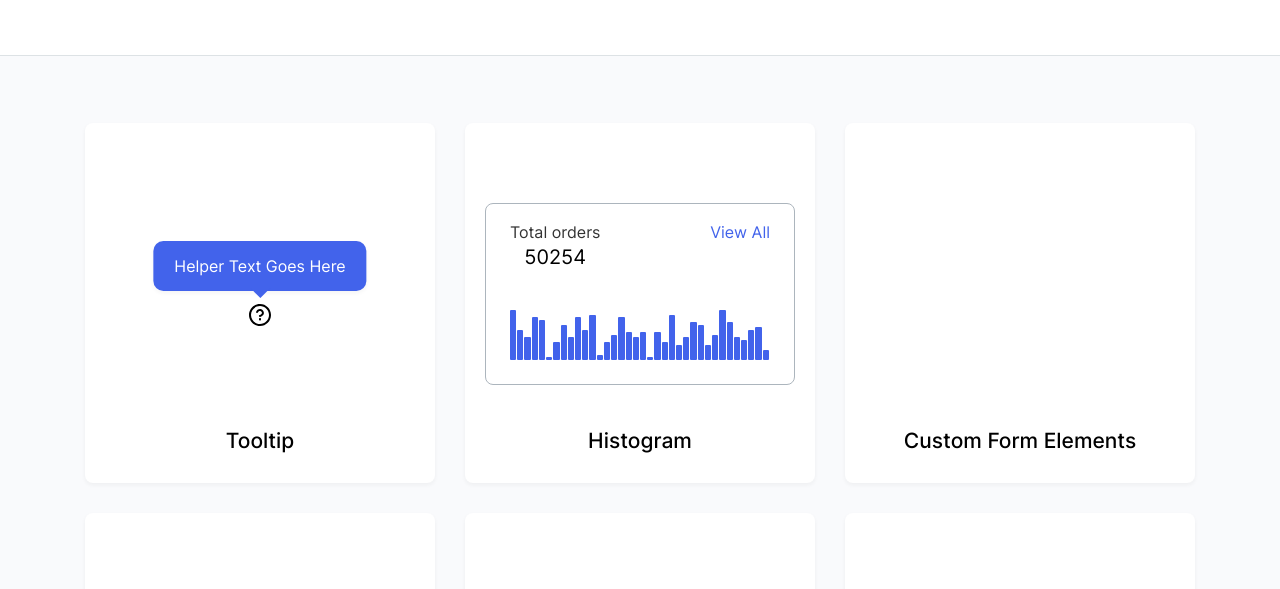
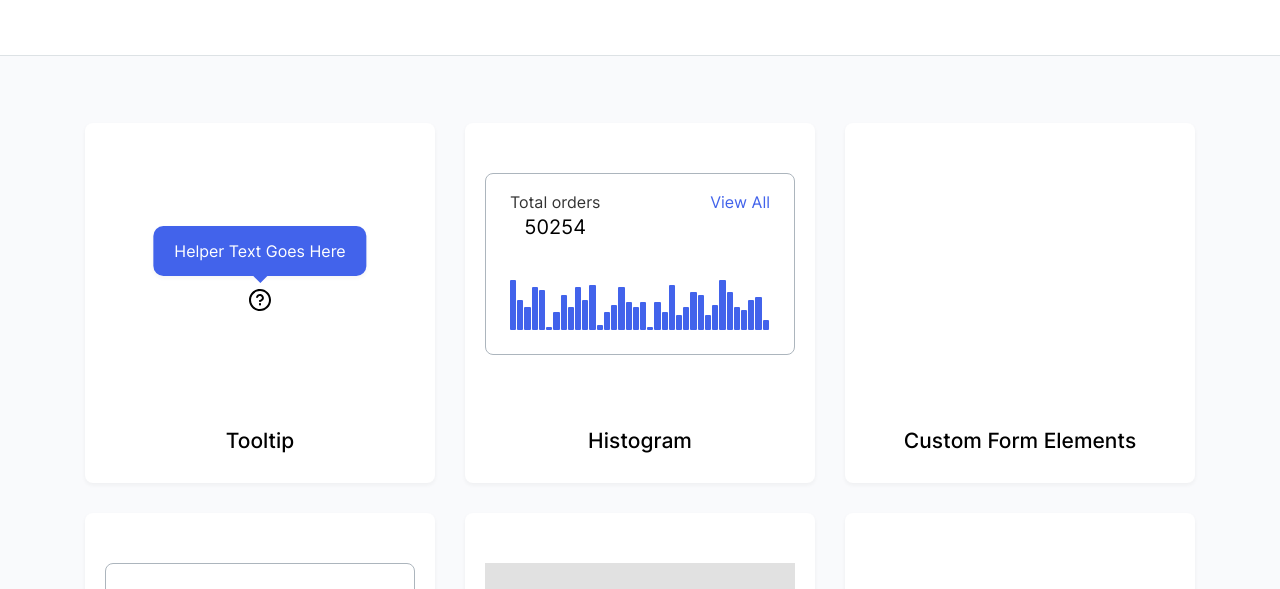
Before and after one commit to js-tasks-ru/htmlcss-20210708_kirill-lappo, a website: page index.html in a window 1280 px wide. Shown: the part 155-744 px from the top of the page. Drawn offline with nearby package versions, Linux system fonts and the light colour scheme.

Commit message:
padding again

```diff
--- a/components/component-preview/component-preview.css
+++ b/components/component-preview/component-preview.css
@@ -12,7 +12,7 @@
 }
 
 .component-preview__preview {
-    margin: 80px 20px 25px;
+    padding: 50px 20px 25px;
     flex-grow: 1;
 }
 
```
